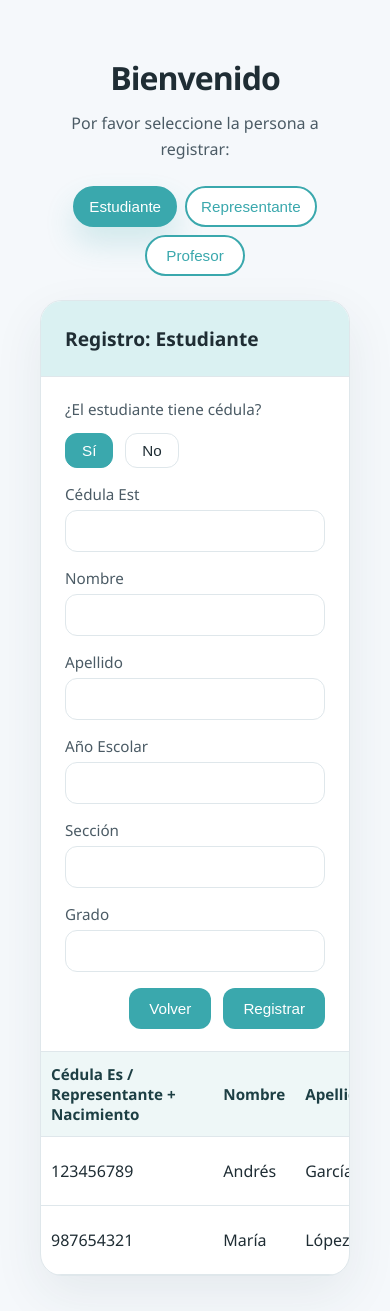
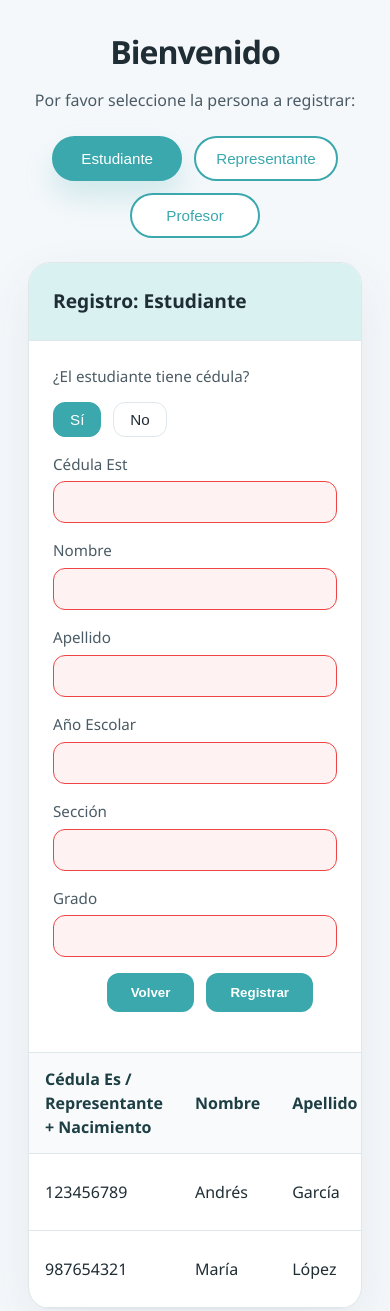
Before and after one commit to Swilfi/Proyecto, a plain HTML site: page Registro/Registro.html in a window 390 px wide. Drawn offline with Linux system fonts and the light colour scheme.

Commit message:
Modifique los campos del Registro

```diff
--- a/Registro/estilos.css
+++ b/Registro/estilos.css
@@ -1,97 +1,32 @@
-.registro-form .field {
-            display: flex;
-            flex-direction: column;
-            gap: 6px;
-        }
-
-        .registro-form .field label {
-            font-size: 0.95rem;
-            color: #4b5b65;
-        }
-
-        .registro-form .field input,
-        .registro-form .field select {
-            height: 42px;
-            padding: 0 12px;
-            border: 1px solid #dfe7eb;
-            border-radius: 12px;
-            font-size: 0.95rem;
-            background: #fff;
-            color: #1f2d34;
-        }
-
-        .radio-group {
-            display: flex;
-            gap: 12px;
-            flex-wrap: wrap;
-            margin-top: 8px;
-        }
-
-        .toggle-button {
-            padding: 8px 16px;
-            border: 1px solid #dfe7eb;
-            border-radius: 12px;
-            background: #fff;
-            color: #1f2d34;
-            cursor: pointer;
-            font-size: 0.95rem;
-            transition: background 0.2s, color 0.2s;
-        }
-
-        .toggle-button.active {
-            background: #3aa8ad;
-            color: #fff;
-            border-color: #3aa8ad;
-        }
-
-        .toggle-button:hover {
-            background: #e0f4f5;
-        }
-
-        .radio-group label {
-            display: flex;
-            align-items: center;
-            gap: 6px;
-            cursor: pointer;
-            color: #1f2d34;
-        }
-
-        .radio-group input {
-            accent-color: #3aa8ad;
-        }
-
-        .hidden {
-            display: none;
-        }
-
-        .help-text {
-            margin: 0;
-            color: #4b5b65;
-            font-size: 0.95rem;
-            line-height: 1.5;
-        }
+/* 1. Definición de Variables (Consolidadas) */
 :root {
     --bg: #f5f8fb;
     --white: #ffffff;
     --primary: #3aa8ad;
     --primary-soft: #daf1f2;
     --text: #1f2d34;
+    --text-muted: #4b5b65;
     --border: #dfe7eb;
     --shadow: 0 18px 50px rgba(34, 60, 80, 0.08);
+    --transition: all 0.2s ease;
 }
 
+/* 2. Reset y Estilos Base */
 * {
     box-sizing: border-box;
+    margin: 0;
+    padding: 0;
 }
 
 body {
-            margin: 0;
     min-height: 100vh;
     font-family: 'Segoe UI', Tahoma, Geneva, Verdana, sans-serif;
     background: var(--bg);
     color: var(--text);
+    line-height: 1.5;
 }
 
+/* 3. Layout y Contenedores */
 .container {
     width: min(1080px, calc(100% - 32px));
     margin: 32px auto;
@@ -104,19 +39,18 @@
 }
 
 .hero h1 {
-            margin: 0;
     font-size: clamp(2rem, 2.5vw, 2.8rem);
     letter-spacing: -0.03em;
+    margin-bottom: 12px;
 }
 
 .hero p {
-            margin: 12px auto 0;
     max-width: 640px;
-            color: #4b5b65;
-            line-height: 1.6;
-            font-size: 1rem;
+    margin: 0 auto;
+    color: var(--text-muted);
 }
 
+/* 4. Selectores y Botones de Acción */
 .selector {
     display: flex;
     justify-content: center;
@@ -132,7 +66,7 @@
     padding: 12px 20px;
     border-radius: 999px;
     cursor: pointer;
-            transition: all 0.2s ease;
+    transition: var(--transition);
     font-size: 0.95rem;
     min-width: 130px;
 }
@@ -148,6 +82,7 @@
     box-shadow: 0 16px 30px rgba(58, 168, 173, 0.2);
 }
 
+/* 5. Tarjeta y Formulario */
 .card {
     background: var(--white);
     border-radius: 22px;
@@ -163,25 +98,19 @@
 }
 
 .card-header h2 {
-            margin: 0;
     font-size: 1.2rem;
     color: var(--text);
 }
 
-        .table-responsive {
-            overflow-x: auto;
-        }
-
 .registro-form {
-            padding: 22px 24px;
-            display: grid;
-            gap: 16px;
+    padding: 24px;
     border-bottom: 1px solid var(--border);
 }
 
-        .registro-form .fields {
+/* GRID DEL FORMULARIO */
+.fields {
     display: grid;
-            grid-template-columns: repeat(2, minmax(0, 1fr));
+    grid-template-columns: repeat(2, 1fr);
     gap: 16px;
 }
 
@@ -191,12 +120,18 @@
     gap: 6px;
 }
 
+.field-full {
+    grid-column: 1 / -1; /* Ocupa todo el ancho */
+    margin-bottom: 8px;
+}
+
 .field label {
     font-size: 0.95rem;
-            color: #4b5b65;
+    color: var(--text-muted);
 }
 
-        .field input {
+.field input,
+.field select {  /* <-- Añade esto aquí */
     height: 42px;
     border: 1px solid var(--border);
     border-radius: 12px;
@@ -204,40 +139,48 @@
     font-size: 0.95rem;
     background: #fff;
     color: var(--text);
+    appearance: none; /* Opcional: para un look más limpio en algunos navegadores */
 }
 
-        .field input:focus {
-            outline: 2px solid rgba(58, 168, 173, 0.35);
-            border-color: rgba(58, 168, 173, 0.6);
+.field input:focus,
+.field select:focus {
+    outline: none;
+    border-color: var(--primary);
+    box-shadow: 0 0 0 4px var(--primary-soft);
 }
 
-        .form-actions {
+/* 6. Radio Groups y Toggles */
+.radio-group {
     display: flex;
+    gap: 12px;
     flex-wrap: wrap;
-            justify-content: flex-end;
-            gap: 12px;
+    margin-top: 8px;
 }
 
-        .form-actions button {
-            border: none;
-            background: var(--primary);
-            color: var(--white);
+.toggle-button {
+    padding: 8px 16px;
+    border: 1px solid var(--border);
     border-radius: 12px;
-            padding: 12px 20px;
+    background: #fff;
+    color: var(--text);
+    cursor: pointer;
     font-size: 0.95rem;
-            cursor: pointer;
-            transition: transform 0.2s ease, box-shadow 0.2s ease;
+    transition: var(--transition);
 }
 
-        .form-actions button:hover {
-            transform: translateY(-1px);
-            box-shadow: 0 12px 22px rgba(58, 168, 173, 0.14);
+.toggle-button.active {
+    background: var(--primary);
+    color: #fff;
+    border-color: var(--primary);
 }
 
-        @media (max-width: 760px) {
-            .registro-form .fields {
-                grid-template-columns: 1fr;
+.toggle-button:hover:not(.active) {
+    background: #e0f4f5;
 }
+
+/* 7. Tablas y Utilidades */
+.table-responsive {
+    overflow-x: auto;
 }
 
 table {
@@ -247,11 +190,10 @@
 }
 
 thead {
-            background: #eef7f7;
+    background: #f8fafb;
 }
 
-        th,
-        td {
+th, td {
     padding: 14px 16px;
     text-align: left;
     border-bottom: 1px solid var(--border);
@@ -260,31 +202,57 @@
 th {
     font-weight: 700;
     color: #1d3f44;
-            font-size: 0.95rem;
 }
 
-        tbody tr:hover {
-            background: #f7fcfc;
+.form-actions {
+    padding: 16px 24px;
+    display: flex;
+    justify-content: flex-end;
+    gap: 12px;
 }
 
-        .no-data {
-            padding: 24px;
-            color: #5d6d73;
-            text-align: center;
+.form-actions button {
+    background: var(--primary);
+    color: white;
+    border: none;
+    padding: 12px 24px;
+    border-radius: 12px;
+    cursor: pointer;
+    font-weight: bold;
+    transition: var(--transition);
 }
 
-        @media (max-width: 680px) {
-            .selector {
-                gap: 8px;
+.form-actions button:hover {
+    transform: translateY(-1px);
+    box-shadow: 0 12px 22px rgba(58, 168, 173, 0.14);
 }
 
-            .check-button {
-                min-width: 100px;
-                padding: 10px 14px;
+.hidden {
+    display: none !important;
 }
 
-            th,
-            td {
-                padding: 12px 10px;
+/* 8. Responsividad */
+@media (max-width: 760px) {
+    .fields {
+        grid-template-columns: 1fr;
+    }
+
+    .container {
+        margin: 16px auto;
+        padding: 12px;
     }
 }
+
+/* Cuando el input es inválido y el usuario ya terminó de escribir */
+.field input:placeholder-shown {
+    border-color: var(--border);
+}
+
+.field input:not(:placeholder-shown):invalid {
+    border-color: #ef4444; /* Rojo error */
+    background-color: #fef2f2;
+}
+
+.field input:not(:placeholder-shown):valid {
+    border-color: #10b981; /* Verde éxito */
+}
```
Lines whose indentation alone changed are shown as unchanged.
